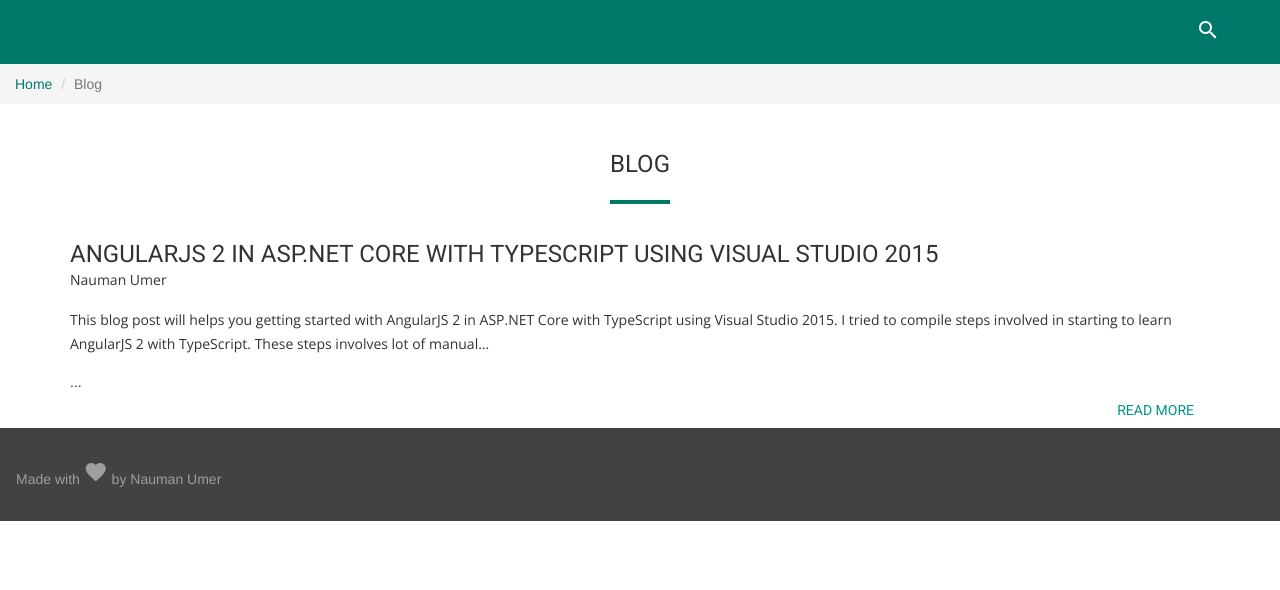
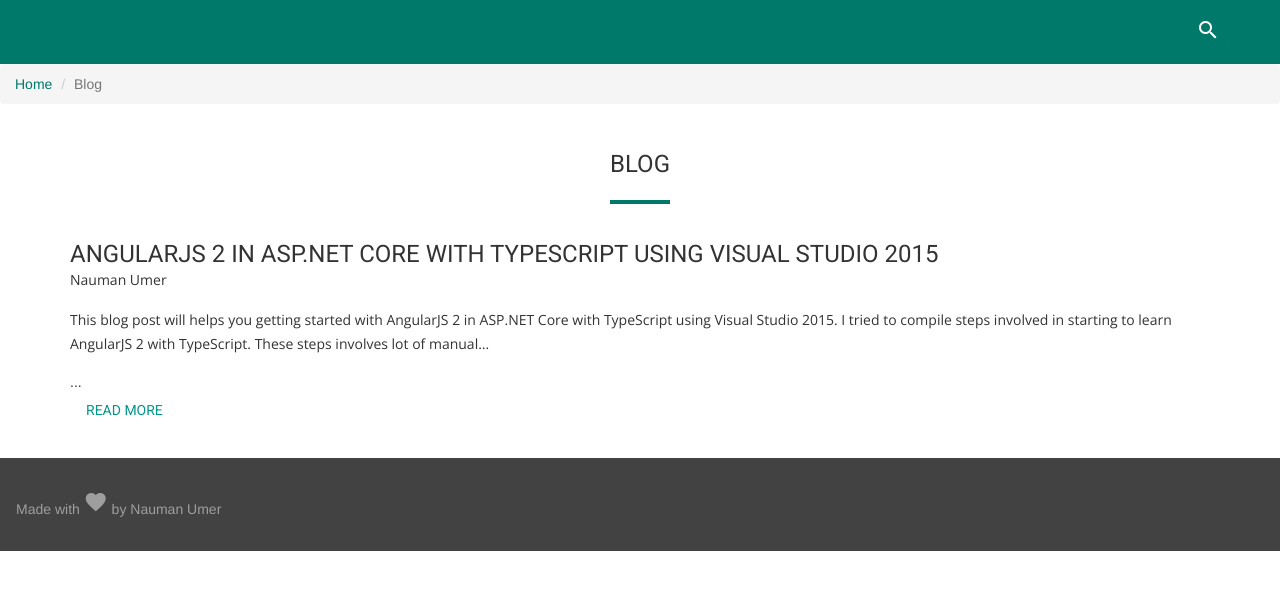
Before and after one commit to nmanumr/nmanumr.com, a Jekyll site: the page built from blog/index.html, in a window 1280 px wide. Shown: the top 590 px of the page. Built offline with Jekyll 4.4.1, drawn with Linux system fonts in a browser that asks for light colours; nearby versions of some CDN libraries; library files that are not in the unit come from our copies; the list of posts is cut into pages by our own code; comment, search, counter and statistics services are not loaded.

Commit message:
Update index.html

```diff
--- a/blog/index.html
+++ b/blog/index.html
@@ -26,7 +26,7 @@
 <span>{{post.data}}</span>
 </p>
     <div>{{ post.excerpt }}...</div>
-    <a class="pull-right mdl-button mdl-button--colored mdl-js-button mdl-js-ripple-effect" href="{{ post.url }}">
+    <a class="mdl-button mdl-button--colored mdl-js-button mdl-js-ripple-effect" href="{{ post.url }}">
       Read More
     </a>
 </div>
```
